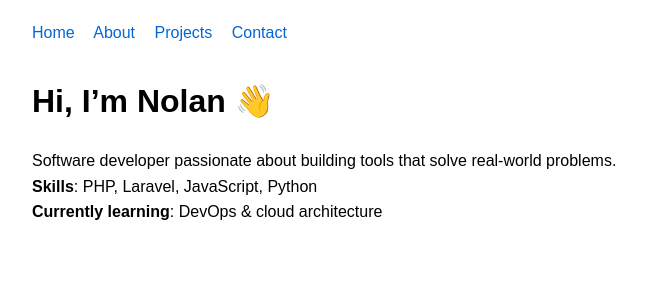
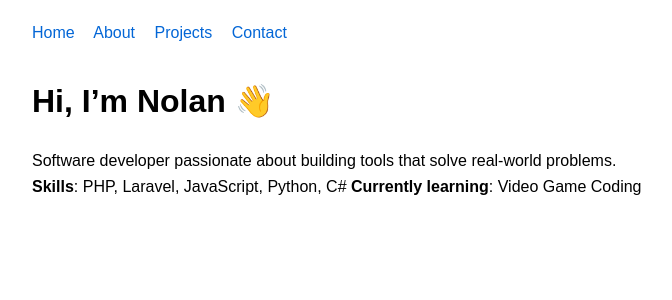
Before and after one commit to nolanhotrum/nolanhotrum.github.io, a Jekyll site: the page built from about.md, in a window 1280 px wide. Shown: the top 300 px of the page, without its empty margins (208-880 px from the left). Built offline with Jekyll 4.4.1, drawn with Linux system fonts in a browser that asks for light colours.

Commit message:
Update about.md

```diff
--- a/about.md
+++ b/about.md
@@ -6,5 +6,5 @@ title: About
 # Hi, I'm Nolan 👋
 
 Software developer passionate about building tools that solve real-world problems.
-**Skills**: PHP, Laravel, JavaScript, Python
-**Currently learning**: DevOps & cloud architecture
+**Skills**: PHP, Laravel, JavaScript, Python, C#
+**Currently learning**: Video Game Coding
```
